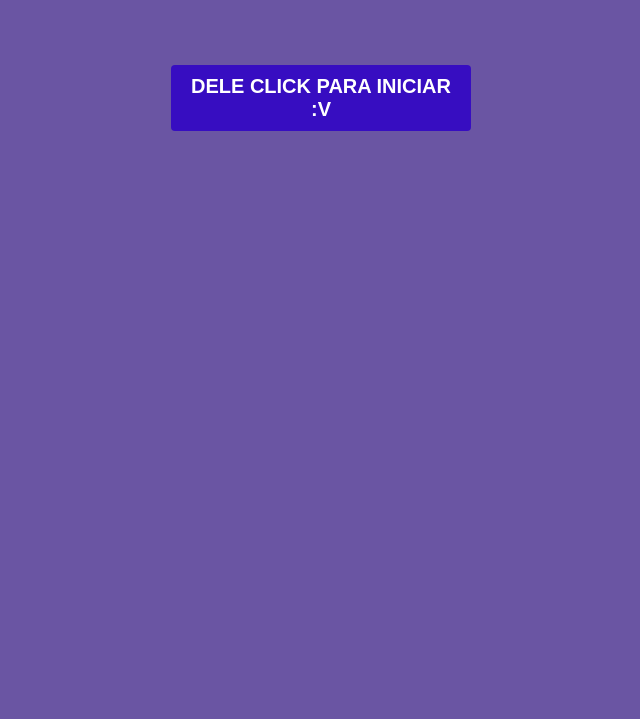
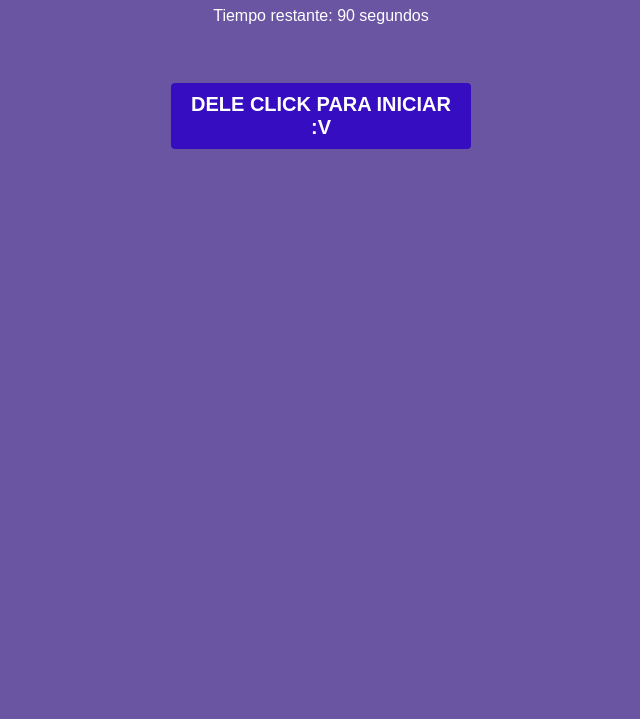
Before and after one commit to JuanRuiz08/Ahorcado-kawai-juego-v-, a plain HTML site: page index.html in a window 1280 px wide. Shown: the part 81-800 px from the top of the page, without its empty margins (319-959 px from the left). Drawn offline with Linux system fonts and the light colour scheme; a web font is replaced by a local one.

Commit message:
Update index.html

```diff
--- a/index.html
+++ b/index.html
@@ -12,6 +12,8 @@
 </head>
 <body>
     <h1>Ahorcado Pixel kawaii xd</h1>
+    <div id="cronometro">Tiempo restante: <span id="tiempoRestante">90</span> segundos</div>
+
     <div>
         <canvas id="lienzo"></canvas>
         <div id="letrasUsadas"></div>
```
